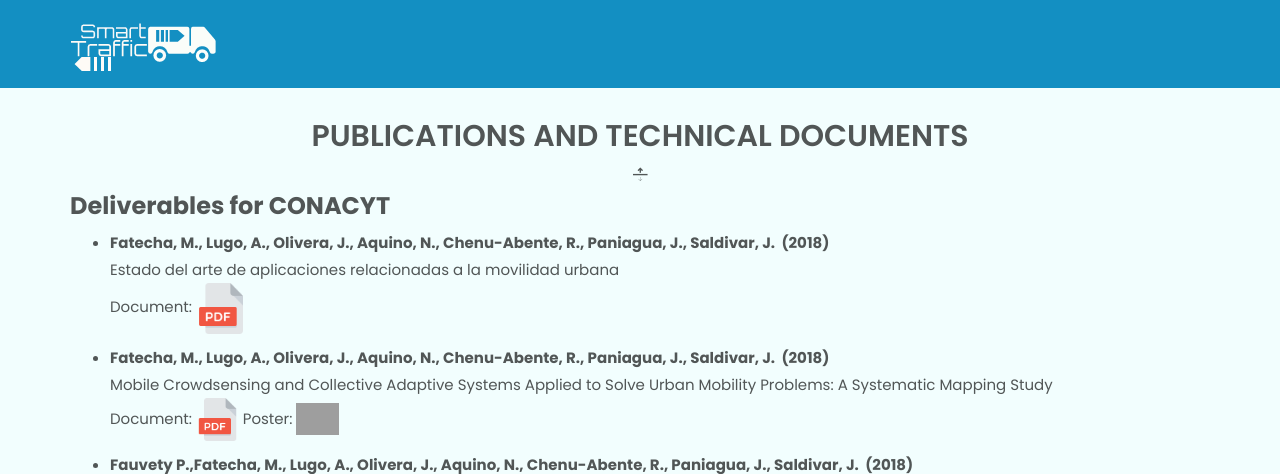
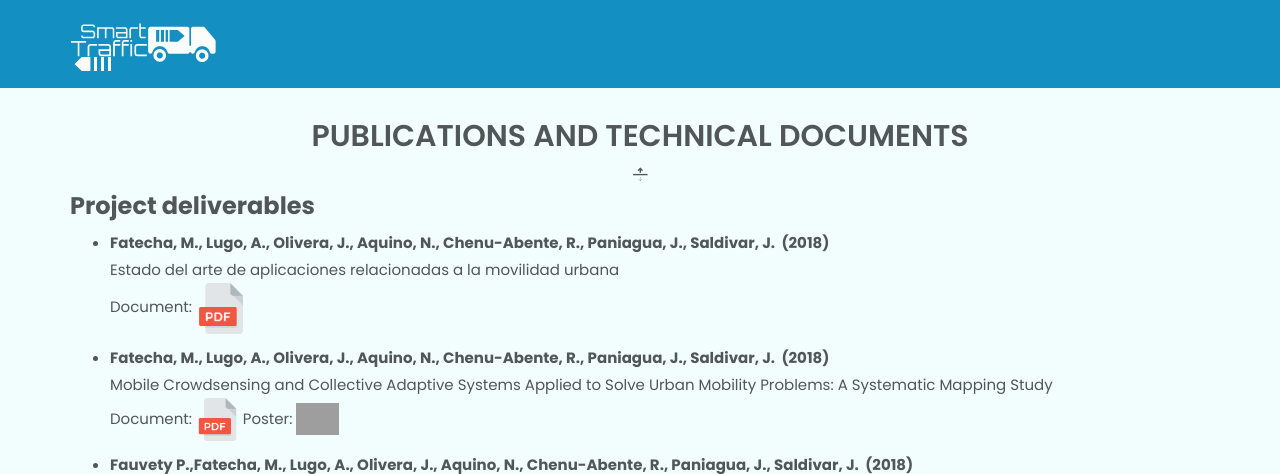
Before and after one commit to SmartTrafficPY/Smarttraffic-Webpage, a Django app: template smwebsite/templates/dissemination/index.html in a window 1280 px wide. Shown: the top 474 px of the page. Run offline with Django 3.2, Linux system fonts and the light colour scheme; the template is opened without the code that fills it, so the values that code supplies are empty; some libraries are stand-ins or nearby versions; grey boxes are pictures that could not be loaded.

Commit message:
Fixed name problem

```diff
--- a/smwebsite/templates/dissemination/index.html
+++ b/smwebsite/templates/dissemination/index.html
@@ -71,7 +71,7 @@
                         <div class="text-center">
                             <h2>{% trans 'Publications and Technical Documents' %}</h2>
                         </div>
-                        <h3 style="text-align: left;"><strong>{% trans 'Deliverables for CONACYT' %}</strong></h3>
+                        <h3 style="text-align: left;"><strong>{% trans 'Project deliverables' %}</strong></h3>
                         <ul>
                             <li><strong>Fatecha, M., Lugo, A., Olivera, J., Aquino, N., Chenu-Abente, R., Paniagua, J., Saldivar, J.
                                     &nbsp;(2018)</strong>
@@ -117,13 +117,13 @@
                                             <a href="https://drive.google.com/file/d/1le_-Tt-N-RaizqCKOR3m6LyOPfDdLc0v/view?usp=sharing" target="_blank">
                                                 <img src="{% static 'smwebsite/images/icons/icon_pdf.png' %}" style="max-width: 8%">
                                             </a>
+                                            {% trans 'Presentation' %}:
+                                            <a href="https://drive.google.com/file/d/1_CxbxDF5N2_fNjEx156BBqId6tRYxnJx/view?usp=sharing" target="_blank">
+                                                <img src="{% static 'smwebsite/images/icons/icon_presentation.png' %}" style="max-width: 8%">
+                                            </a>
                                             {% trans 'Poster' %}:
                                             <a href="https://drive.google.com/file/d/1k6G1J-nX7alGqQaPB2gXHPAbvY4QSj8f/view?usp=sharing" target="_blank">
                                                 <img src="{% static 'smwebsite/images/icons/icon_poster.png' %}" style="max-width: 8%">
-                                            </a>
-                                            {% trans 'Presentation' %}:
-                                            <a href="https://drive.google.com/file/d/1_CxbxDF5N2_fNjEx156BBqId6tRYxnJx/view?usp=sharing" target="_blank">
-                                                <img src="{% static 'smwebsite/images/icons/icon_presentation.png' %}" style="max-width: 8%">
                                             </a>
                                         </p>
                                     </div>
```
Also changed, not shown: smwebsite/locale/es/LC_MESSAGES/django.po, smwebsite/locale/it/LC_MESSAGES/django.po, 2 other files.
